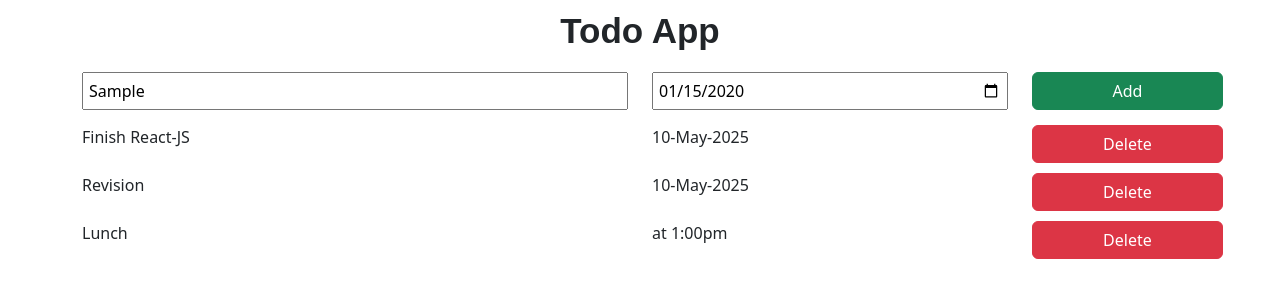
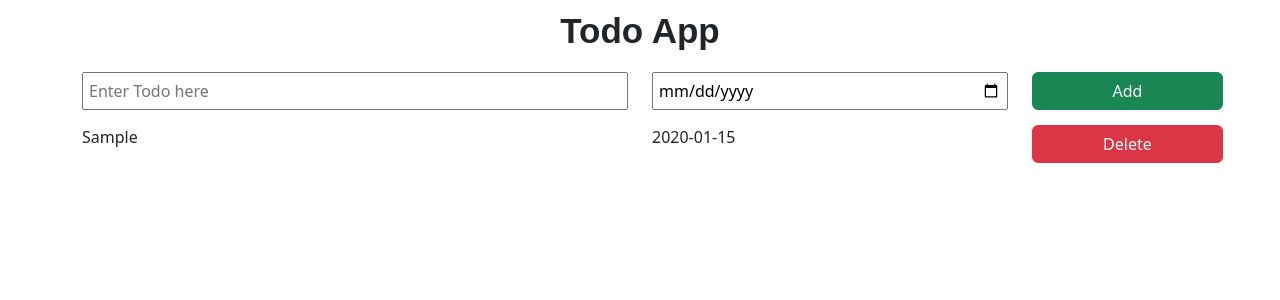
Before and after one commit to Saikiran-Doppa/React-JS-Projects, a React (Vite) app in the folder Todo-App/: page / in a window 1280 px wide. Both pictures are taken after typing "Sample", "2020-01-15" into the empty fields and a click on the button "Add". Shown: the top 300 px of the page. Built offline with nearby package versions, Linux system fonts and the light colour scheme.

Commit message:
Using useSate we interact Add & Dlete Button

```diff
--- a/Todo-App/src/App.jsx
+++ b/Todo-App/src/App.jsx
@@ -2,18 +2,27 @@ import "./App.css";
 import AppName from "./Components/AppName";
 import AddTodo from "./Components/AddTodo";
 import TodoItems from "./Components/TodoItems";
+import { useState } from "react";
+import WelcomeMsg from "./Components/WelcomeMsg";
 
 function App() {
-  let todoItems = [
-    { name: "Finish React-JS", dueDate: "10-May-2025" },
-    { name: "Revision", dueDate: "10-May-2025" },
-    { name: "Lunch", dueDate: "at 1:00pm" },
-  ];
+  const [todoItems, setTodoitems] = useState([]);
+
+  const onNewItem = (itemName, itemDate) => {
+    const newItem = [...todoItems, { name: itemName, dueDate: itemDate }];
+    setTodoitems(newItem);
+  };
+
+  const onDeleteItem = (todoItemName) => {
+    const remItem = todoItems.filter((item) => item.name !== todoItemName);
+    setTodoitems(remItem);
+  };
   return (
     <center>
       <AppName></AppName>
-      <AddTodo></AddTodo>
-      <TodoItems todoItems={todoItems}></TodoItems>
+      <AddTodo onNewItem={onNewItem}></AddTodo>
+      {todoItems.length === 0 && <WelcomeMsg></WelcomeMsg>}
+      <TodoItems todoItems={todoItems} onDeleteItem={onDeleteItem}></TodoItems>
     </center>
   );
 }
--- a/Todo-App/src/Components/AddTodo.jsx
+++ b/Todo-App/src/Components/AddTodo.jsx
@@ -1,15 +1,42 @@
-const AddTodo = () => {
+import { useState } from "react";
+
+const AddTodo = ({ onNewItem }) => {
+  const [todoName, setTodoName] = useState("");
+  const [todoDate, setTodoDate] = useState("");
+
+  const handleNameChange = (event) => {
+    setTodoName(event.target.value);
+  };
+  const handleDateChange = (event) => {
+    setTodoDate(event.target.value);
+  };
+
+  const handleAddButtonClicked = () => {
+    onNewItem(todoName, todoDate);
+    setTodoDate("");
+    setTodoName("");
+  };
+
   return (
     <div className="container text-center">
       <div className="row">
         <div className="col-6">
-          <input type="text" placeholder="Enter Todo here" />
+          <input
+            type="text"
+            placeholder="Enter Todo here"
+            value={todoName}
+            onChange={handleNameChange}
+          />
         </div>
         <div className="col-4">
-          <input type="date" />
+          <input type="date" value={todoDate} onChange={handleDateChange} />
         </div>
         <div className="col-2">
-          <button type="button" className="btn btn-success">
+          <button
+            type="button"
+            className="btn btn-success"
+            onClick={handleAddButtonClicked}
+          >
             Add
           </button>
         </div>
--- a/Todo-App/src/Components/TodoItem.jsx
+++ b/Todo-App/src/Components/TodoItem.jsx
@@ -1,11 +1,15 @@
-const TodoItem = ({ todoName, todoDate }) => {
+const TodoItem = ({ todoName, todoDate, onDeleteClick }) => {
   return (
     <div className="container mySpace">
       <div className="row">
         <div className="col-6">{todoName}</div>
         <div className="col-4">{todoDate}</div>
         <div className="col-2">
-          <button type="button" className="btn btn-danger">
+          <button
+            type="button"
+            className="btn btn-danger"
+            onClick={() => onDeleteClick(todoName)}
+          >
             Delete
           </button>
         </div>
--- a/Todo-App/src/Components/TodoItems.jsx
+++ b/Todo-App/src/Components/TodoItems.jsx
@@ -1,6 +1,6 @@
 import TodoItem from "./TodoItem";
 
-const TodoItems = ({ todoItems }) => {
+const TodoItems = ({ todoItems, onDeleteItem }) => {
   return (
     <div className="itemContainer">
       {todoItems.map((item) => (
@@ -8,6 +8,7 @@ const TodoItems = ({ todoItems }) => {
           key={item.name}
           todoName={item.name}
           todoDate={item.dueDate}
+          onDeleteClick={onDeleteItem}
         ></TodoItem>
       ))}
     </div>
--- /dev/null
+++ b/Todo-App/src/Components/WelcomeMsg.jsx
@@ -0,0 +1,7 @@
+import styles from "./WelcomeMsg.module.css";
+
+const WelcomeMsg = () => {
+  return <p className={styles.welcome}>Enjoy your day..!</p>;
+};
+
+export default WelcomeMsg;
--- /dev/null
+++ b/Todo-App/src/Components/WelcomeMsg.module.css
@@ -0,0 +1,8 @@
+.welcome {
+  font-size: 35px;
+  margin-top: 40px;
+  color: blue;
+  font-family: monospace;
+  font-weight: 600;
+  text-decoration: underline;
+}
```
